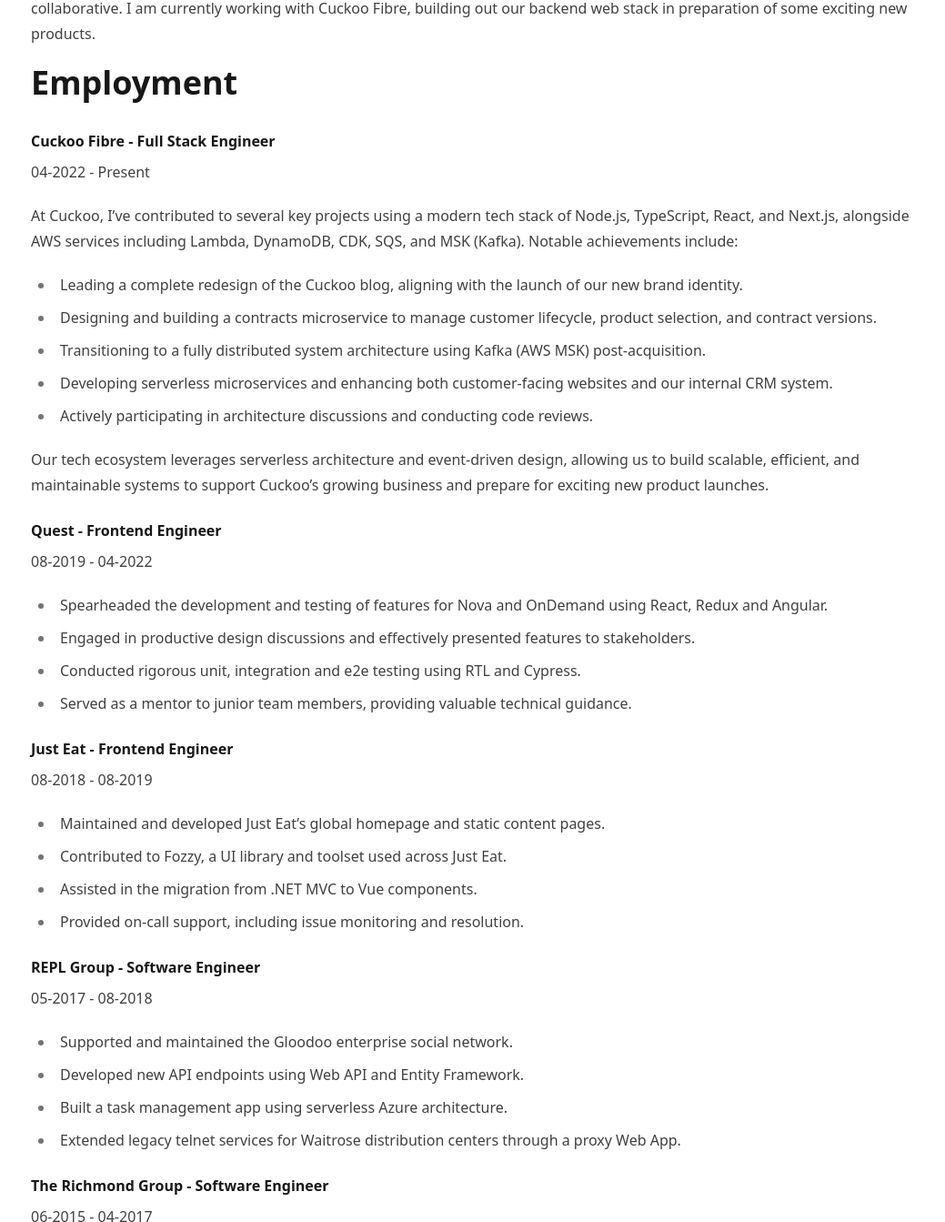
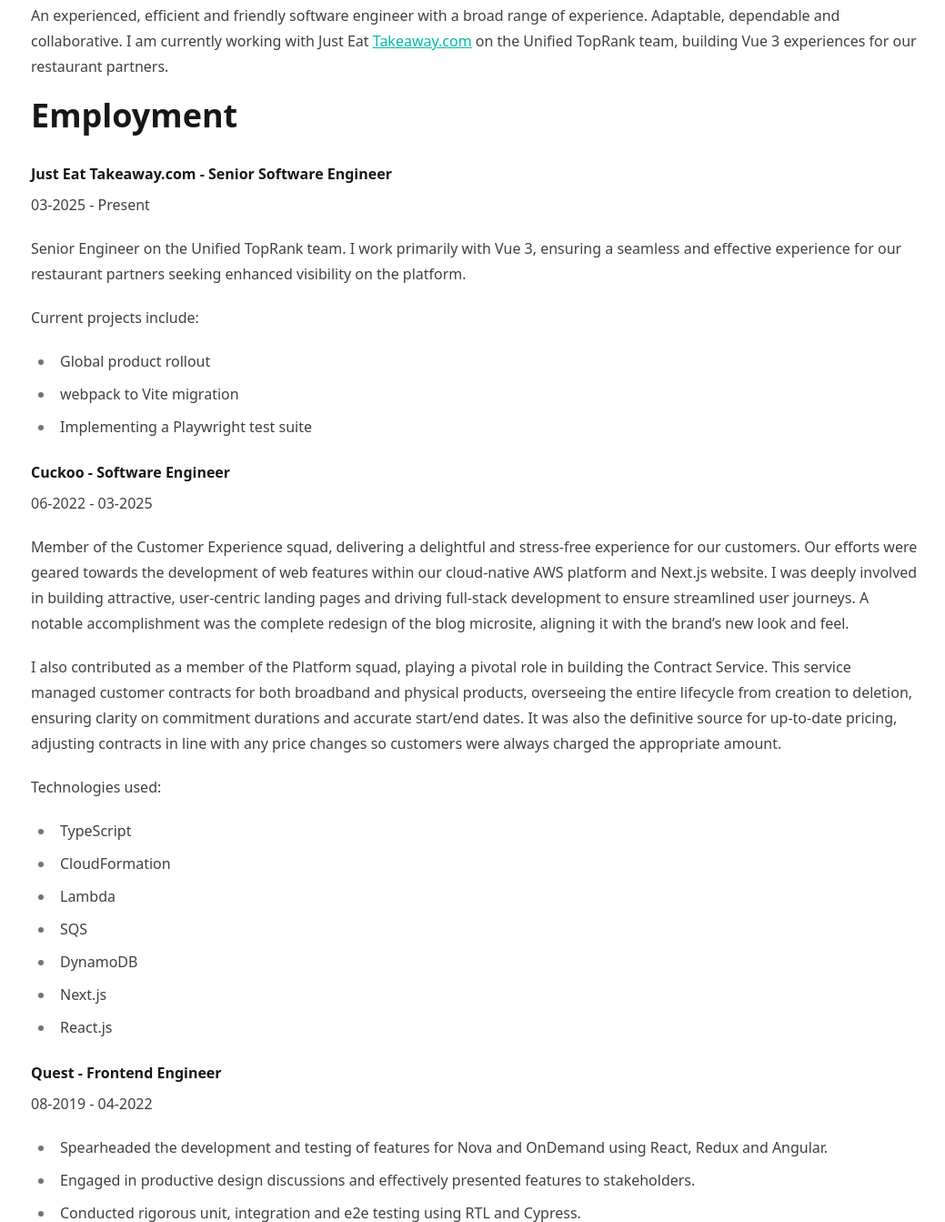
Before and after one commit to jinwood/jinwood.github.io, an Astro site: page /about in a window 1280 px wide. Shown: the part 886-2229 px from the top of the page at 91% size, without its empty margins (118-1157 px from the left). Built offline with nearby package versions, Linux system fonts and the light colour scheme; Astro itself is replaced by a stand-in of ours; some packages are replaced by stand-ins of ours.

Commit message:
feat: update copy

```diff
--- a/src/content/authors/default.md
+++ b/src/content/authors/default.md
@@ -1,17 +1,18 @@
 ---
 name: Julian Inwood
 avatar: /static/images/avatar.jpg
-occupation: Full stack engineer
-company: Cuckoo Internet
+occupation: Senior Software Engineer
+company: Just Eat Takeaway.com
 email: jinwood@protonmail.com
 linkedin: https://www.linkedin.com/in/julianinwood
 github: https://github.com/jinwood
 ---
 
-Full-stack engineer with nearly a decade of experience, specializing in modern JavaScript, TypeScript, and web technologies. Based in Bristol, UK.
+Full-stack engineer with over a decade of experience, specialising in modern JavaScript, TypeScript, and web technologies. Based in Bristol, UK.
 
 **Core Skills**
 
+- Agentic development (Opencode / Claude Code, context compression, advanced prompts, skill development)
 - JavaScript / TypeScript
 - Node.js
 - Modern React.js (Next.js, hooks, context)
@@ -19,23 +20,39 @@
 - GraphQL (Apollo, AppSync)
 - Serverless (AWS Lambda, DynamoDB, SQS, CloudFormation, GCP)
 
-An experienced, efficient and friendly software engineer with a broad range of experience. Adaptable, dependable and collaborative. I am currently working with Cuckoo Fibre, building out our backend web stack in preparation of some exciting new products.
+An experienced, efficient and friendly software engineer with a broad range of experience. Adaptable, dependable and collaborative. I am currently working with Just Eat Takeaway.com on the Unified TopRank team, building Vue 3 experiences for our restaurant partners.
 
 # Employment
 
-#### Cuckoo Fibre - Full Stack Engineer
+#### Just Eat Takeaway.com - Senior Software Engineer
 
-###### 04-2022 - Present
+###### 03-2025 - Present
 
-At Cuckoo, I've contributed to several key projects using a modern tech stack of Node.js, TypeScript, React, and Next.js, alongside AWS services including Lambda, DynamoDB, CDK, SQS, and MSK (Kafka). Notable achievements include:
+Senior Engineer on the Unified TopRank team. I work primarily with Vue 3, ensuring a seamless and effective experience for our restaurant partners seeking enhanced visibility on the platform.
 
-- Leading a complete redesign of the Cuckoo blog, aligning with the launch of our new brand identity.
-- Designing and building a contracts microservice to manage customer lifecycle, product selection, and contract versions.
-- Transitioning to a fully distributed system architecture using Kafka (AWS MSK) post-acquisition.
-- Developing serverless microservices and enhancing both customer-facing websites and our internal CRM system.
-- Actively participating in architecture discussions and conducting code reviews.
+Current projects include:
 
-Our tech ecosystem leverages serverless architecture and event-driven design, allowing us to build scalable, efficient, and maintainable systems to support Cuckoo's growing business and prepare for exciting new product launches.
+- Global product rollout
+- webpack to Vite migration
+- Implementing a Playwright test suite
+
+#### Cuckoo - Software Engineer
+
+###### 06-2022 - 03-2025
+
+Member of the Customer Experience squad, delivering a delightful and stress-free experience for our customers. Our efforts were geared towards the development of web features within our cloud-native AWS platform and Next.js website. I was deeply involved in building attractive, user-centric landing pages and driving full-stack development to ensure streamlined user journeys. A notable accomplishment was the complete redesign of the blog microsite, aligning it with the brand's new look and feel.
+
+I also contributed as a member of the Platform squad, playing a pivotal role in building the Contract Service. This service managed customer contracts for both broadband and physical products, overseeing the entire lifecycle from creation to deletion, ensuring clarity on commitment durations and accurate start/end dates. It was also the definitive source for up-to-date pricing, adjusting contracts in line with any price changes so customers were always charged the appropriate amount.
+
+Technologies used:
+
+- TypeScript
+- CloudFormation
+- Lambda
+- SQS
+- DynamoDB
+- Next.js
+- React.js
 
 #### Quest - Frontend Engineer
 
```
